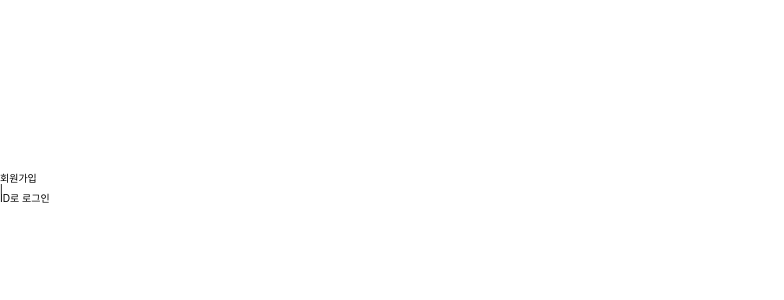
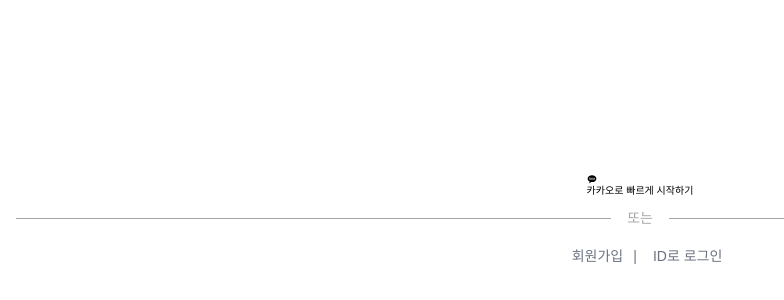
Before and after one commit to AniShorts/fe_anishorts, a React (Create React App) app: page / in a window 1280 px wide. Shown: the part 426-726 px from the top of the page, without its empty margins (0-784 px from the left). Built offline with nearby package versions, Linux system fonts and the light colour scheme.

Commit message:
Intro 페이지 scss 적용

```diff
--- a/src/pages/Login/Intro.tsx
+++ b/src/pages/Login/Intro.tsx
@@ -3,6 +3,7 @@ import className from "classnames/bind";
 import styles from "./Introduce.module.scss"
 import ReactPlayer from "react-player";
 import { useNavigate } from 'react-router-dom'
+import { KakaoBt, Dash } from 'component/Login';
 
 const Intro = () => {
   const cx = className.bind(styles);
@@ -23,11 +24,11 @@ const Intro = () => {
         // onEnded={() => handleVideo()}  // 플레이어 끝났을 때 이벤트
         />
       </div>
-      <div className='sort'>
-        {/* <KakaoBt name="카카오로 빠르게 시작하기"/> */}
+      <div className={cx('sort')}>
+        <KakaoBt name="카카오로 빠르게 시작하기"/>
       </div>
-      {/* <Dash title="또는" /> */}
-      <div className='login-sort'>
+      <Dash title="또는" />
+      <div className={cx('login-sort')}>
         <p onClick={() => { navigate(`/signup`) }}>회원가입</p>
         <p>|</p>
         <p onClick={() => { navigate(`/signin`) }}>ID로 로그인</p>
```
